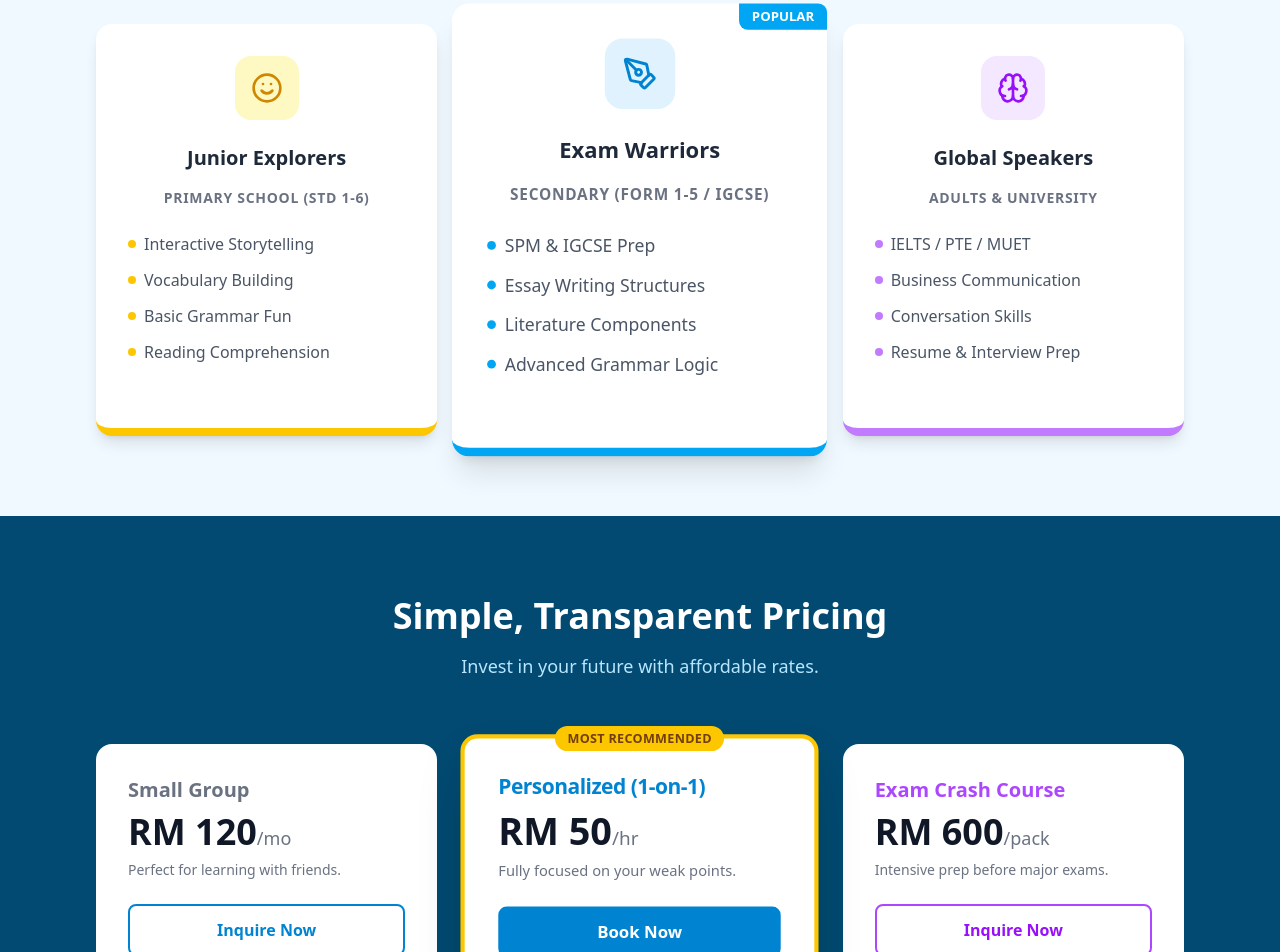
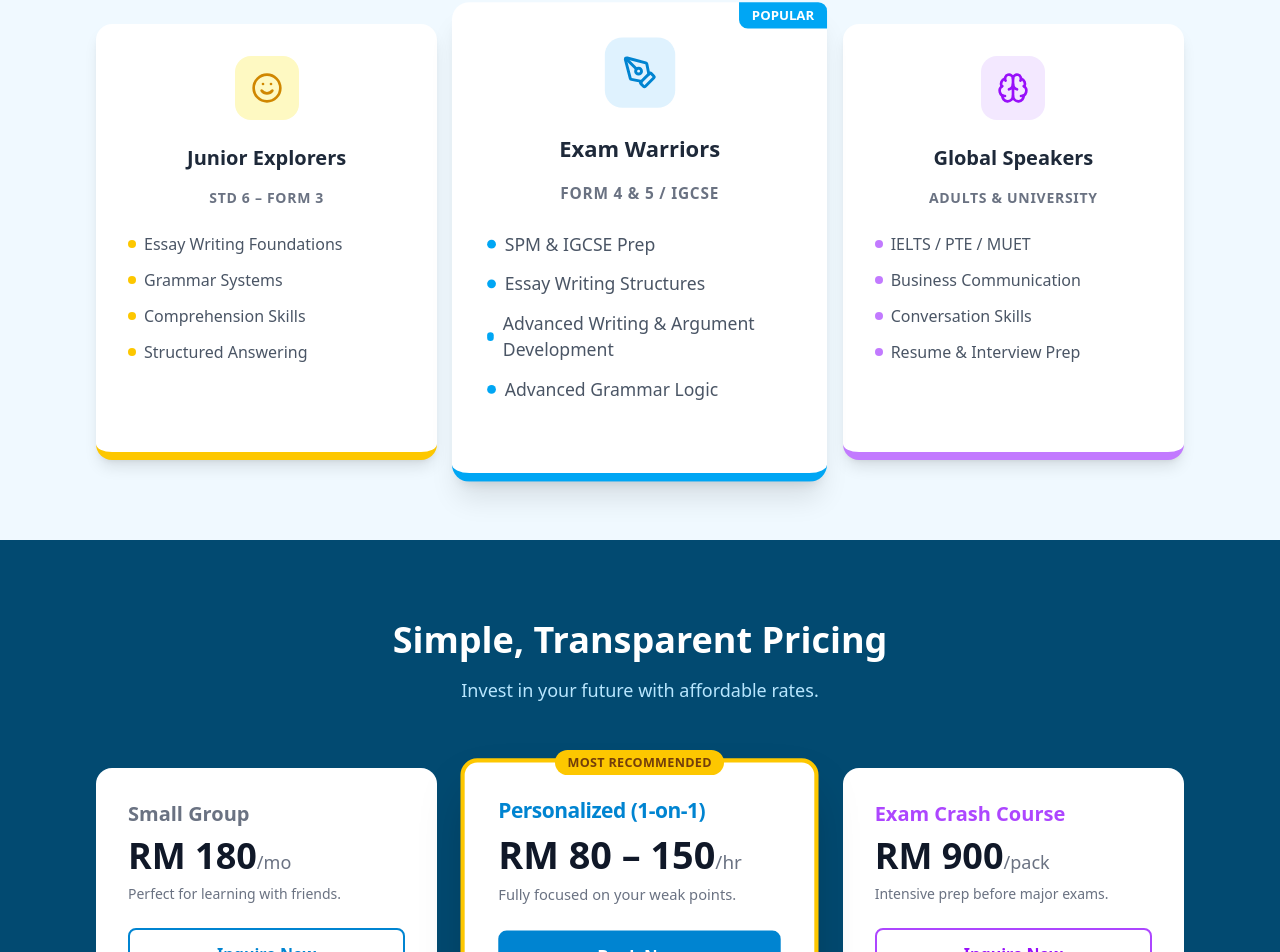
Before and after one commit to nicoleliew70/portfolio, a React (Vite) app: page / in a window 1280 px wide. Shown: the part 2735-3687 px from the top of the page. Built offline with nearby package versions, Linux system fonts and the light colour scheme.

Commit message:
Fixed texts

```diff
--- a/index.html
+++ b/index.html
@@ -47,7 +47,7 @@
         "addressRegion": "Sabah",
         "addressCountry": "MY"
       },
-      "priceRange": "RM50-RM600",
+      "priceRange": "RM80-RM900",
       "openingHours": "Mo-Su",
       "sameAs": [],
       "aggregateRating": {
@@ -62,21 +62,21 @@
           {
             "@type": "Offer",
             "name": "Small Group Class",
-            "price": "120",
+            "price": "180",
             "priceCurrency": "MYR",
-            "description": "Max 5 students, 4 classes per month, 1.5 hours per class"
+            "description": "Max 3 students, 4 classes per month, 1.5 hours per class"
           },
           {
             "@type": "Offer",
             "name": "Personalized 1-on-1",
-            "price": "50",
+            "price": "80",
             "priceCurrency": "MYR",
-            "description": "100% personal attention, flexible scheduling, customized materials"
+            "description": "RM 80-150/hr, 100% personal attention, flexible scheduling, customized materials"
           },
           {
             "@type": "Offer",
             "name": "Exam Crash Course",
-            "price": "600",
+            "price": "900",
             "priceCurrency": "MYR",
             "description": "10 hours intensive, past year paper drills, answering techniques"
           }
--- a/src/components/ClassesSection.jsx
+++ b/src/components/ClassesSection.jsx
@@ -19,12 +19,12 @@ const ClassesSection = () => {
               <Smile size={32} />
             </div>
             <h3 className="text-xl font-bold text-center mb-4">Junior Explorers</h3>
-            <p className="text-gray-500 text-center text-sm mb-6 uppercase tracking-wider font-bold">Primary School (Std 1-6)</p>
+            <p className="text-gray-500 text-center text-sm mb-6 uppercase tracking-wider font-bold">STD 6 – FORM 3</p>
             <ul className="space-y-3 mb-8">
-              <li className="flex items-center gap-2 text-gray-600"><div className="w-2 h-2 bg-yellow-400 rounded-full"></div>Interactive Storytelling</li>
-              <li className="flex items-center gap-2 text-gray-600"><div className="w-2 h-2 bg-yellow-400 rounded-full"></div>Vocabulary Building</li>
-              <li className="flex items-center gap-2 text-gray-600"><div className="w-2 h-2 bg-yellow-400 rounded-full"></div>Basic Grammar Fun</li>
-              <li className="flex items-center gap-2 text-gray-600"><div className="w-2 h-2 bg-yellow-400 rounded-full"></div>Reading Comprehension</li>
+              <li className="flex items-center gap-2 text-gray-600"><div className="w-2 h-2 bg-yellow-400 rounded-full"></div>Essay Writing Foundations</li>
+              <li className="flex items-center gap-2 text-gray-600"><div className="w-2 h-2 bg-yellow-400 rounded-full"></div>Grammar Systems</li>
+              <li className="flex items-center gap-2 text-gray-600"><div className="w-2 h-2 bg-yellow-400 rounded-full"></div>Comprehension Skills</li>
+              <li className="flex items-center gap-2 text-gray-600"><div className="w-2 h-2 bg-yellow-400 rounded-full"></div>Structured Answering</li>
             </ul>
           </div>
 
@@ -35,11 +35,11 @@ const ClassesSection = () => {
               <PenTool size={32} />
             </div>
             <h3 className="text-xl font-bold text-center mb-4">Exam Warriors</h3>
-            <p className="text-gray-500 text-center text-sm mb-6 uppercase tracking-wider font-bold">Secondary (Form 1-5 / IGCSE)</p>
+            <p className="text-gray-500 text-center text-sm mb-6 uppercase tracking-wider font-bold">Form 4 & 5 / IGCSE</p>
             <ul className="space-y-3 mb-8">
               <li className="flex items-center gap-2 text-gray-600"><div className="w-2 h-2 bg-sky-500 rounded-full"></div>SPM & IGCSE Prep</li>
               <li className="flex items-center gap-2 text-gray-600"><div className="w-2 h-2 bg-sky-500 rounded-full"></div>Essay Writing Structures</li>
-              <li className="flex items-center gap-2 text-gray-600"><div className="w-2 h-2 bg-sky-500 rounded-full"></div>Literature Components</li>
+              <li className="flex items-center gap-2 text-gray-600"><div className="w-2 h-2 bg-sky-500 rounded-full"></div>Advanced Writing & Argument Development</li>
               <li className="flex items-center gap-2 text-gray-600"><div className="w-2 h-2 bg-sky-500 rounded-full"></div>Advanced Grammar Logic</li>
             </ul>
           </div>
--- a/src/components/PricingSection.jsx
+++ b/src/components/PricingSection.jsx
@@ -17,11 +17,11 @@ const PricingSection = ({ currentText, whatsAppLink }) => {
           {/* Group Class */}
           <div className="bg-white rounded-2xl p-8 hover:bg-gray-50 transition">
             <h3 className="text-xl font-bold text-gray-500 mb-2">{currentText.pricing.group}</h3>
-            <div className="text-4xl font-bold text-gray-900 mb-2">RM 120<span className="text-lg font-normal text-gray-500">/mo</span></div>
+            <div className="text-4xl font-bold text-gray-900 mb-2">RM 180<span className="text-lg font-normal text-gray-500">/mo</span></div>
             <p className="text-sm text-gray-500 mb-6">{currentText.pricing.groupDesc}</p>
             <button onClick={() => { trackWhatsAppClick('pricing'); window.open(whatsAppLink, '_blank'); }} className="w-full border-2 border-sky-600 text-sky-600 font-bold py-3 rounded-lg hover:bg-sky-50 transition mb-6">{currentText.pricing.inquire}</button>
             <ul className="space-y-3 text-sm">
-              <li className="flex items-center gap-2"><Check size={16} className="text-green-500" /> Max 5 students</li>
+              <li className="flex items-center gap-2"><Check size={16} className="text-green-500" /> Max 3 students</li>
               <li className="flex items-center gap-2"><Check size={16} className="text-green-500" /> 4 Classes per month</li>
               <li className="flex items-center gap-2"><Check size={16} className="text-green-500" /> 1.5 Hours per class</li>
               <li className="flex items-center gap-2"><Check size={16} className="text-green-500" /> Group activities</li>
@@ -34,7 +34,7 @@ const PricingSection = ({ currentText, whatsAppLink }) => {
               <span className="bg-yellow-400 text-yellow-900 text-xs font-bold px-3 py-1 rounded-full uppercase tracking-wide">Most Recommended</span>
             </div>
             <h3 className="text-xl font-bold text-sky-600 mb-2 whitespace-nowrap tracking-tight">{currentText.pricing.personal}</h3>
-            <div className="text-4xl font-bold text-gray-900 mb-2">RM 50<span className="text-lg font-normal text-gray-500">/hr</span></div>
+            <div className="text-3xl md:text-4xl font-bold text-gray-900 mb-2">RM 80 – 150<span className="text-lg font-normal text-gray-500">/hr</span></div>
             <p className="text-sm text-gray-500 mb-6">{currentText.pricing.personalDesc}</p>
             <button onClick={() => { trackWhatsAppClick('pricing'); window.open(whatsAppLink, '_blank'); }} className="w-full bg-sky-600 text-white font-bold py-3 rounded-lg hover:bg-sky-700 transition mb-6">{currentText.pricing.book}</button>
             <ul className="space-y-3 text-sm">
@@ -48,7 +48,7 @@ const PricingSection = ({ currentText, whatsAppLink }) => {
           {/* Intensive */}
           <div className="bg-white rounded-2xl p-8 hover:bg-gray-50 transition">
             <h3 className="text-xl font-bold text-purple-500 mb-2">{currentText.pricing.crash}</h3>
-            <div className="text-4xl font-bold text-gray-900 mb-2">RM 600<span className="text-lg font-normal text-gray-500">/pack</span></div>
+            <div className="text-4xl font-bold text-gray-900 mb-2">RM 900<span className="text-lg font-normal text-gray-500">/pack</span></div>
             <p className="text-sm text-gray-500 mb-6">{currentText.pricing.crashDesc}</p>
             <button onClick={() => { trackWhatsAppClick('pricing'); window.open(whatsAppLink, '_blank'); }} className="w-full border-2 border-purple-500 text-purple-600 font-bold py-3 rounded-lg hover:bg-purple-50 transition mb-6">{currentText.pricing.inquire}</button>
             <ul className="space-y-3 text-sm">
```
Also changed, not shown: .claude/settings.local.json.
